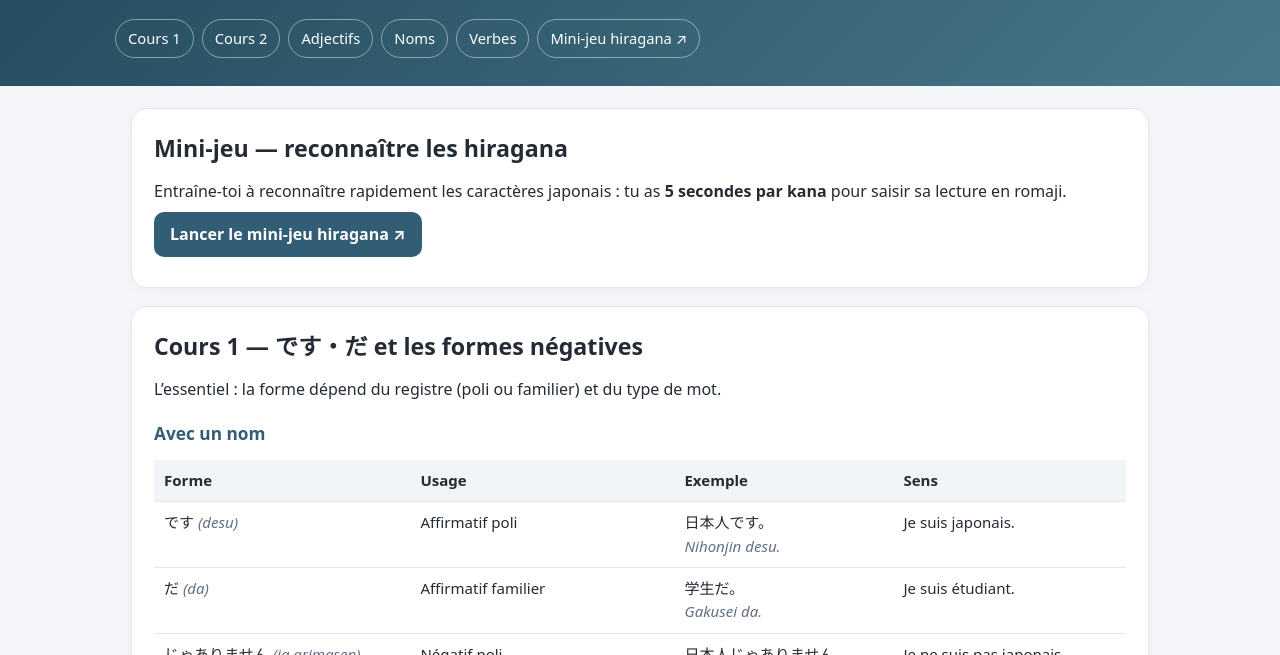
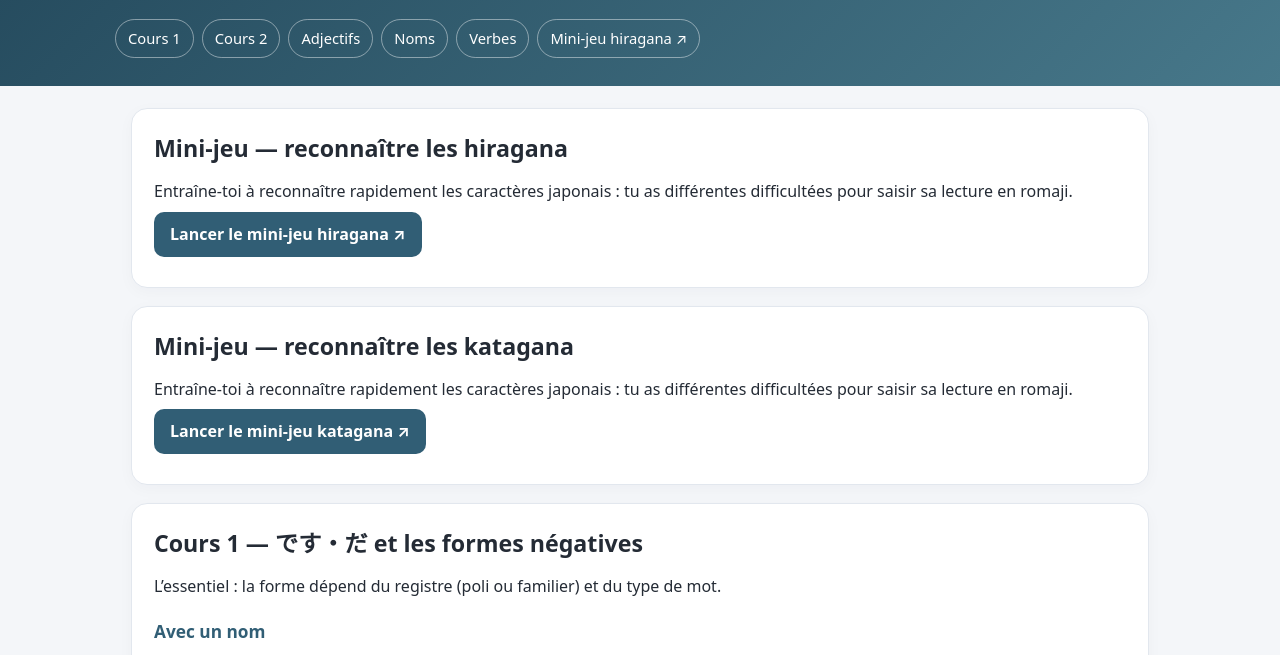
Before and after one commit to jchrabie/japonais-cours, a plain HTML site: page index.html in a window 1280 px wide. Shown: the part 136-791 px from the top of the page. Drawn offline with Linux system fonts and the light colour scheme.

Commit message:
Update index.html

```diff
--- a/index.html
+++ b/index.html
@@ -29,8 +29,13 @@ footer{text-align:center;color:var(--muted);padding:10px 20px 30px}
 <main>
 <section class="card" id="mini-jeu">
 <h2>Mini-jeu — reconnaître les hiragana</h2>
-<p>Entraîne-toi à reconnaître rapidement les caractères japonais : tu as <strong>5 secondes par kana</strong> pour saisir sa lecture en romaji.</p>
+<p>Entraîne-toi à reconnaître rapidement les caractères japonais : tu as différentes difficultées pour saisir sa lecture en romaji.</p>
 <p><a href="hiragana.html" style="display:inline-block;background:#315e75;color:#fff;text-decoration:none;padding:10px 16px;border-radius:10px;font-weight:650">Lancer le mini-jeu hiragana ↗</a></p>
+</section>
+<section class="card" id="mini-jeu">
+<h2>Mini-jeu — reconnaître les katagana</h2>
+<p>Entraîne-toi à reconnaître rapidement les caractères japonais : tu as différentes difficultées pour saisir sa lecture en romaji.</p>
+<p><a href="katagana.html" style="display:inline-block;background:#315e75;color:#fff;text-decoration:none;padding:10px 16px;border-radius:10px;font-weight:650">Lancer le mini-jeu katagana ↗</a></p>
 </section>
 <section class="card" id="cours1">
 <h2>Cours 1 — です・だ et les formes négatives</h2>
```
